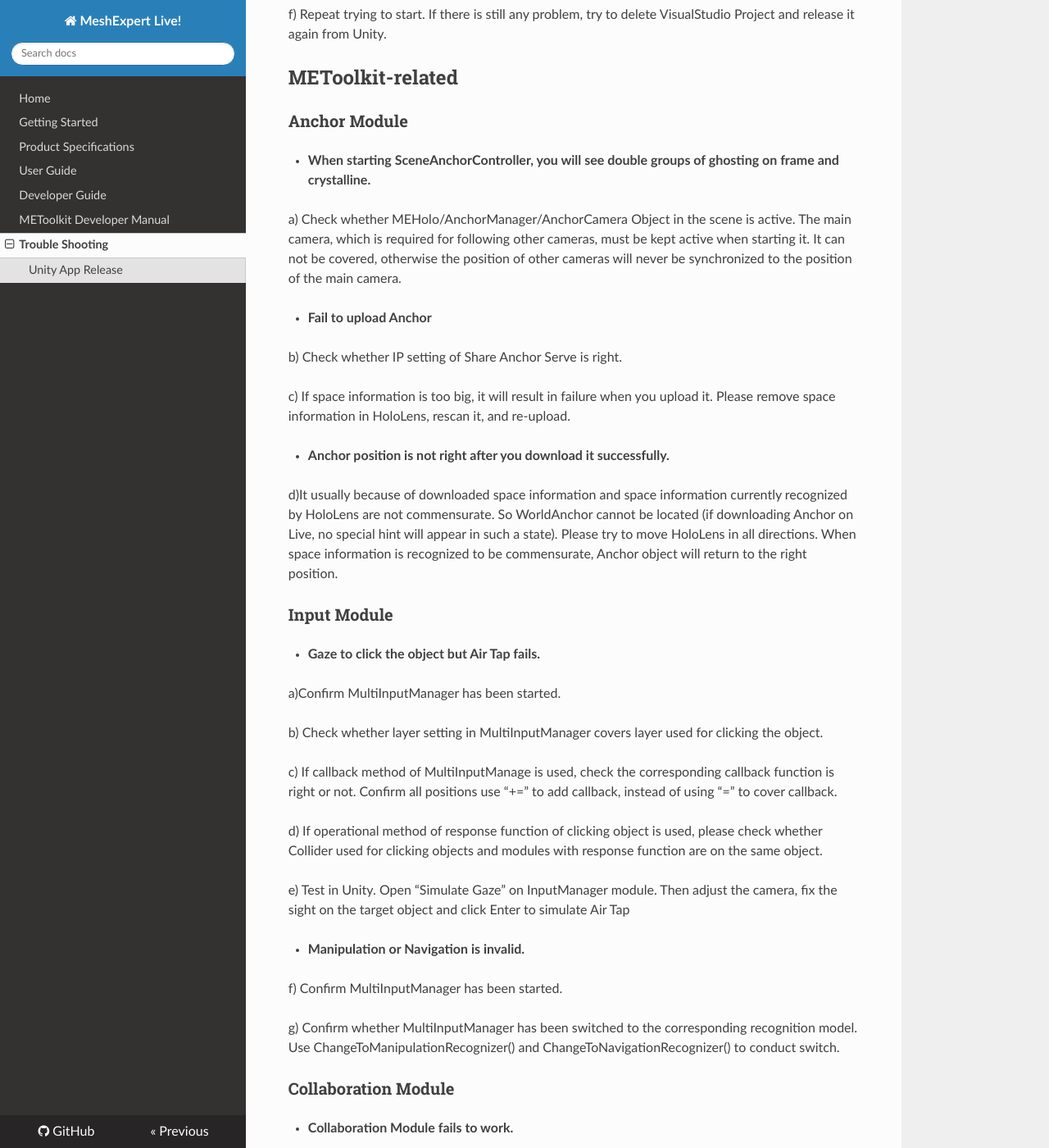
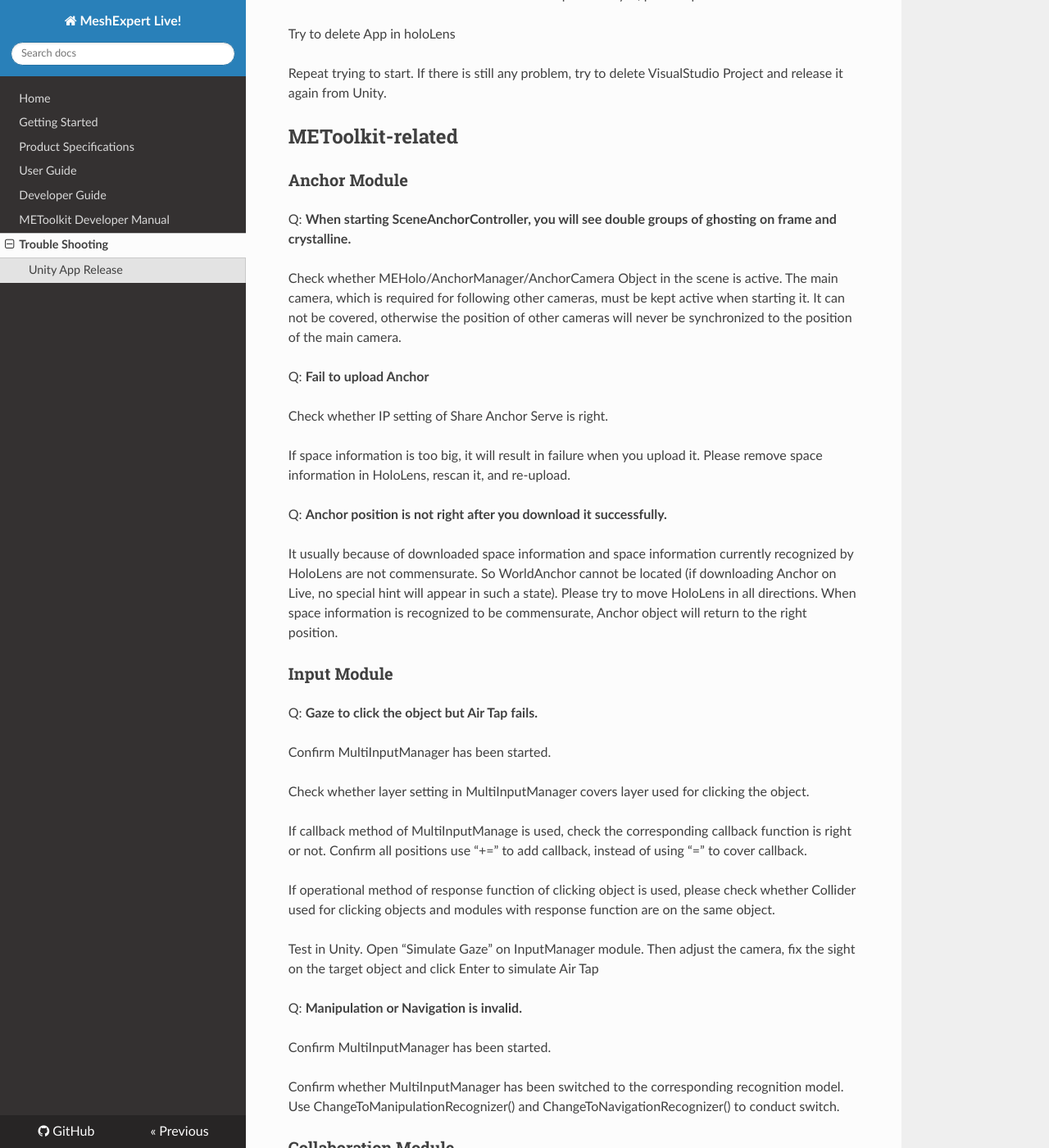
Before and after one commit to michael2008/ME-Live-Doc, an MkDocs documentation site: the page built from docs/trouble-shooting.md, in a window 1280 px wide and 1400 px high, scrolled down 487 px. Shown: the whole window at 82% size. Built offline with MkDocs 1.6.1, drawn with Linux system fonts in a browser that asks for light colours; nearby versions of some CDN libraries; old or Windows-style settings are respelled for this version of MkDocs; some of the changed text lies outside the part shown.

Commit message:
Update trouble-shooting.md

```diff
--- a/docs/trouble-shooting.md
+++ b/docs/trouble-shooting.md
@@ -1,83 +1,85 @@
 ## Unity-related
 ### Unity App Release
 Q: **What if the released app is terribly wrong?**
+
 Check whether Scene which you chose when releasing is right.
 Q: **What if compiling of app is displayed as wrong when it is released to HoloLens but right in Unity?**
+
 It is usually caused by using classes or methods which is not supported by UWP. Please remove these kind of things and then recompile it.
-* **App debugging fails when installing it from Visual Studio to HoloLens.**
+Q: **App debugging fails when installing it from Visual Studio to HoloLens.**
 
-c) Check builds parameter of VisualStudio. Platform must be x86 and Target Device
+Check builds parameter of VisualStudio. Platform must be x86 and Target Device
 
-d) Check whether HoloLens is closed or in the sleep state. If yes, please open or wake it.
+Check whether HoloLens is closed or in the sleep state. If yes, please open or wake it.
 
-e) Try to delete App in holoLens
+Try to delete App in holoLens
 
-f) Repeat trying to start. If there is still any problem, try to delete VisualStudio Project and release it again from Unity.
+Repeat trying to start. If there is still any problem, try to delete VisualStudio Project and release it again from Unity.
 
 ## METoolkit-related
 ### Anchor Module
-* **When starting SceneAnchorController, you will see double groups of ghosting on frame and crystalline.**
+Q: **When starting SceneAnchorController, you will see double groups of ghosting on frame and crystalline.**
 
-a) Check whether MEHolo/AnchorManager/AnchorCamera Object in the scene is active. The main camera, which is required for following other cameras, must be kept active when starting it. It can not be covered, otherwise the position of other cameras will never be synchronized to the position of the main camera.
+Check whether MEHolo/AnchorManager/AnchorCamera Object in the scene is active. The main camera, which is required for following other cameras, must be kept active when starting it. It can not be covered, otherwise the position of other cameras will never be synchronized to the position of the main camera.
 
-* **Fail to upload Anchor**
+Q: **Fail to upload Anchor**
 
-b) Check whether IP setting of Share Anchor Serve is right.
+Check whether IP setting of Share Anchor Serve is right.
 
-c) If space information is too big, it will result in failure when you upload it. Please remove space information in HoloLens, rescan it, and re-upload.
+If space information is too big, it will result in failure when you upload it. Please remove space information in HoloLens, rescan it, and re-upload.
 
-* **Anchor position is not right after you download it successfully.**
+Q: **Anchor position is not right after you download it successfully.**
 
-d)It usually because of downloaded space information and space information currently recognized by HoloLens are not commensurate. So WorldAnchor cannot be located (if downloading Anchor on Live, no special hint will appear in such a state). Please try to move HoloLens in all directions. When space information is recognized to be commensurate, Anchor object will return to the right position.
+It usually because of downloaded space information and space information currently recognized by HoloLens are not commensurate. So WorldAnchor cannot be located (if downloading Anchor on Live, no special hint will appear in such a state). Please try to move HoloLens in all directions. When space information is recognized to be commensurate, Anchor object will return to the right position.
 
 ### Input Module
-* **Gaze to click the object but Air Tap fails.**
+Q: **Gaze to click the object but Air Tap fails.**
 
-a)Confirm MultiInputManager has been started.
+Confirm MultiInputManager has been started.
 
-b) Check whether layer setting in MultiInputManager covers layer used for clicking the object.
+Check whether layer setting in MultiInputManager covers layer used for clicking the object.
 
-c) If callback method of MultiInputManage is used, check the corresponding callback function is right or not. Confirm all positions use “+=” to add callback, instead of using “=” to cover callback.
+If callback method of MultiInputManage is used, check the corresponding callback function is right or not. Confirm all positions use “+=” to add callback, instead of using “=” to cover callback.
 
-d) If operational method of response function of clicking object is used, please check whether Collider used for clicking objects and modules with response function are on the same object.
+If operational method of response function of clicking object is used, please check whether Collider used for clicking objects and modules with response function are on the same object.
 
-e) Test in Unity. Open “Simulate Gaze” on InputManager module. Then adjust the camera, fix the sight on the target object and click Enter to simulate Air Tap
+Test in Unity. Open “Simulate Gaze” on InputManager module. Then adjust the camera, fix the sight on the target object and click Enter to simulate Air Tap
 
-* **Manipulation or Navigation is invalid.**
+Q: **Manipulation or Navigation is invalid.**
 
-f) Confirm MultiInputManager has been started.
+Confirm MultiInputManager has been started.
 
-g) Confirm whether MultiInputManager has been switched to the corresponding recognition model. Use ChangeToManipulationRecognizer() and ChangeToNavigationRecognizer() to conduct switch.
+Confirm whether MultiInputManager has been switched to the corresponding recognition model. Use ChangeToManipulationRecognizer() and ChangeToNavigationRecognizer() to conduct switch.
 
 ### Collaboration Module
-* **Collaboration Module fails to work.**
+Q: **Collaboration Module fails to work.**
 
-a) Check all devices in the same network or not.
+Check all devices in the same network or not.
 
-b) Check the setting of all devices to ensure they have right server IP.
+Check the setting of all devices to ensure they have right server IP.
 
-* **There is some delay in collaboration**
+Q: **There is some delay in collaboration**
 
-c) Delivery interval of Collaboration Server is 100ms. Thus delay within about 100ms is reasonable.
+Delivery interval of Collaboration Server is 100ms. Thus delay within about 100ms is reasonable.
 
-d) If time for delay is too long. Please check whether the network is stable and the loading situation of Server Host.
+If time for delay is too long. Please check whether the network is stable and the loading situation of Server Host.
 
 ### Live Module
-* **Jam occurs soon after starting**
+Q: **Jam occurs soon after starting**
 
-a) Please check Quality setting and vertical synchronization in all running models has been closed. In the condition of opening vertical synchronization, jam when starting Live may occur, including Editor Environment and Standalone Environment.
-* **Live Workstation cannot be connected to HoloLens SpectatorView**
+Please check Quality setting and vertical synchronization in all running models has been closed. In the condition of opening vertical synchronization, jam when starting Live may occur, including Editor Environment and Standalone Environment.
+Q: **Live Workstation cannot be connected to HoloLens SpectatorView**
 
-b) Check HoloLens and Live Workstation are in the same network.
+Check HoloLens and Live Workstation are in the same network.
 
-c) Check SpectatorView app on HoloLens has been started. If necessary, repeat starting the app.
+Check SpectatorView app on HoloLens has been started. If necessary, repeat starting the app.
 
-d) Check whether SpectatorView Listen Port Setting in Live Workstation and setting of SpectatorView in HoloLens are commensurate.
+Check whether SpectatorView Listen Port Setting in Live Workstation and setting of SpectatorView in HoloLens are commensurate.
 
 ## Project Environment
-* **Stuck in starting program inside Unity**
+Q: **Stuck in starting program inside Unity**
 
-a) If it is Windows 10, please check whether you have opened “Developer Mode”. If it is not “Developer Mode”, also the project includes HoloLensInputModule, it will result in getting stuck when starting it in Editor Environment.
-* **The position of the object in HoloLens and the preliminarily set one are not commensurate after starting.**
+If it is Windows 10, please check whether you have opened “Developer Mode”. If it is not “Developer Mode”, also the project includes HoloLensInputModule, it will result in getting stuck when starting it in Editor Environment.
+Q: **The position of the object in HoloLens and the preliminarily set one are not commensurate after starting.**
 
-b) Check whether the main camera's position is (0,0,0). If its initial position is not (0,0,0), it will result in shewing of the object’s position inside HoloLens.
+Check whether the main camera's position is (0,0,0). If its initial position is not (0,0,0), it will result in shewing of the object’s position inside HoloLens.
```
